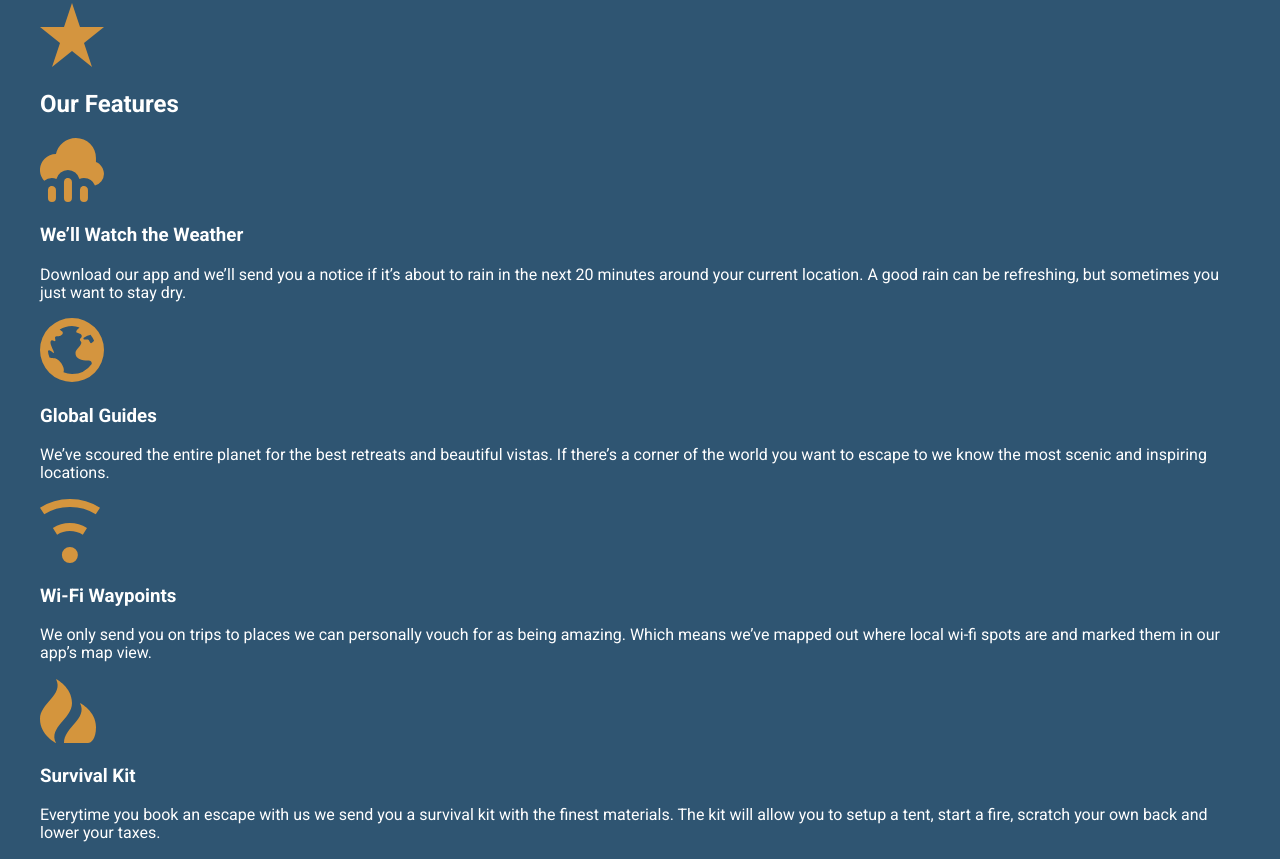
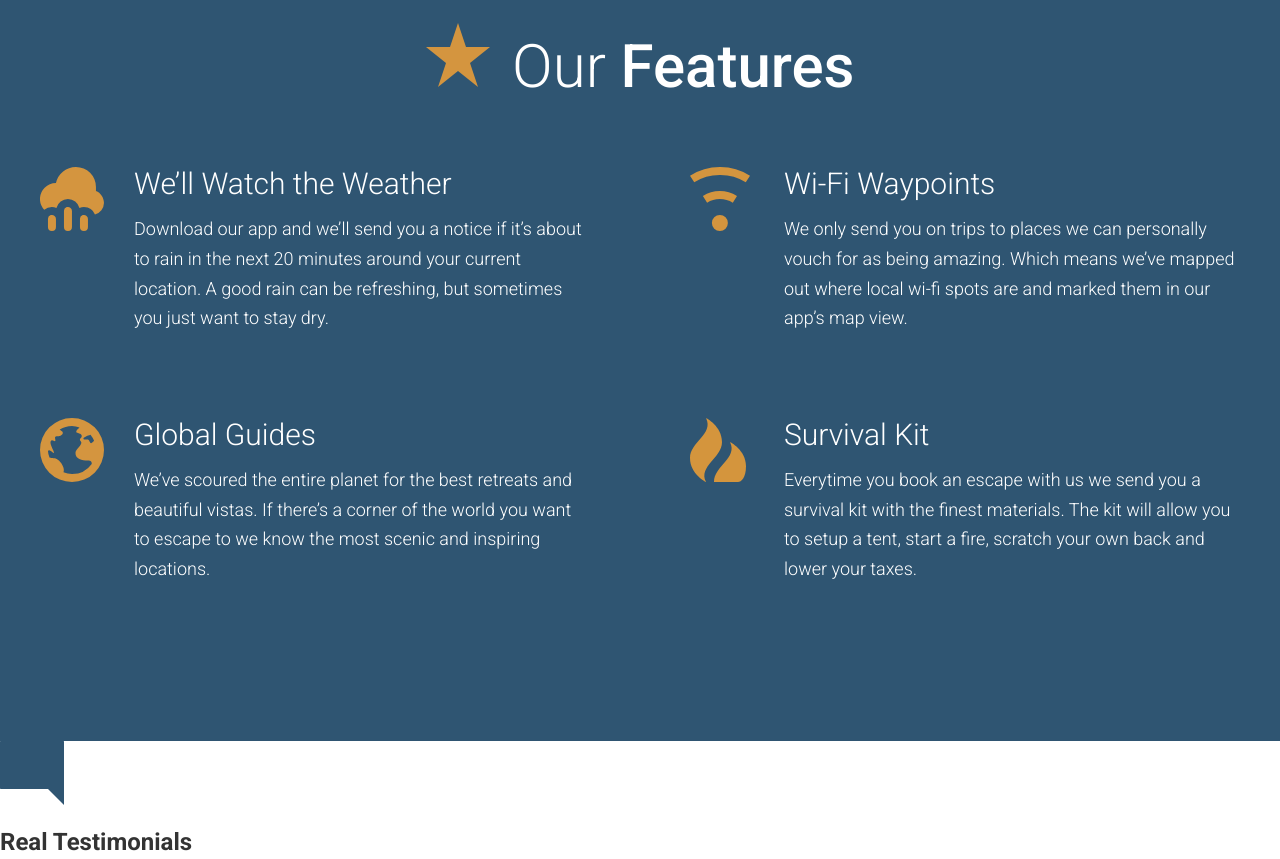
Before and after one commit to IngFr4nk/site_front, a website: page app/index.html in a window 1280 px wide. Shown: the part 2298-3157 px from the top of the page. Drawn offline with Linux system fonts and the light colour scheme.

Commit message:
complete our features section

```diff
--- /dev/null
+++ b/app/assets/styles/modules/_feature-item.css
@@ -0,0 +1,32 @@
+.feature-item {
+    position: relative;
+    padding-bottom: 2.5rem;
+
+    @mixin atSmall {
+        padding-left: 94px;
+    }
+
+    &__icon {
+        display: block;
+        margin: 0 auto;
+        @mixin atSmall {
+            position: absolute;
+            left: 0;
+        }
+
+    }
+
+    &__title {
+        font-size: 1.6rem;
+        font-weight: 300;
+        margin-top: .7rem;
+        margin-bottom: .8rem;
+        text-align: center;
+
+        @mixin atSmall {
+            text-align: left;
+            font-size: 1.875rem;
+            margin-top: 1rem;
+        }
+    }
+}
--- a/app/assets/styles/modules/_generic-content-container.css
+++ b/app/assets/styles/modules/_generic-content-container.css
@@ -1,7 +1,8 @@
 .generic-content-container {
     p {
+       font-weight: 300;
        line-height: 1.65;
-       margin: 1.8rem 0;
+       margin:0 0 1.8rem 0;
 
        @mixin atSmall {
             font-size: 1.125rem;
--- a/app/assets/styles/modules/_row.css
+++ b/app/assets/styles/modules/_row.css
@@ -16,6 +16,11 @@
             width: 37%;
         }
 
+        &__medium-6 {
+            float: left;
+            width: 50%;
+        }
+
         &__medium-8 {
             float: left;
             width: 66.66%;
@@ -30,8 +35,16 @@
         margin-right: -65px;
     }
 
+    &--gutters-large {
+        margin-right: -100px;
+    }
+
     &--gutters > div {
         padding-right: 65px;
+    }
+
+    &--gutters-large > div {
+        padding-right: 100px;
     }
 
     &__b-margin-until-medium {
--- /dev/null
+++ b/app/assets/styles/modules/_section-title.css
@@ -0,0 +1,27 @@
+.section-title {
+    font-size: 2.55rem;
+    font-weight: 300;
+    text-align: center;
+
+    @mixin atSmall {
+        font-size: 3.75rem;
+    }
+
+    &__icon {
+        display: block;
+        margin-left: auto;
+        margin-right: auto;
+        margin-bottom: .6rem;
+
+        @mixin atSmall {
+            margin-left: 0;
+            margin-right: .5rem;
+            margin-bottom: 0;
+            display: inline-block;
+        }
+    }
+
+    strong {
+        font-weight: 500;
+    }
+}
--- a/app/assets/styles/styles.css
+++ b/app/assets/styles/styles.css
@@ -9,3 +9,5 @@
 @import "modules/_headlines";
 @import "modules/_row";
 @import "modules/_generic-content-container";
+@import "modules/_section-title";
+@import "modules/_feature-item";
--- a/app/index.html
+++ b/app/index.html
@@ -67,24 +67,33 @@
 
   <div id="features" class="page-section page-section--blue">
     <div class="wrapper">
-      <img src="assets/images/icons/star.svg">
-      <h2>Our Features</h2>
-
-      <img src="assets/images/icons/rain.svg">
-      <h3>We&rsquo;ll Watch the Weather</h3>
-      <p>Download our app and we&rsquo;ll send you a notice if it&rsquo;s about to rain in the next 20 minutes around your current location. A good rain can be refreshing, but sometimes you just want to stay dry.</p>
-
-      <img src="assets/images/icons/globe.svg">
-      <h3>Global Guides</h3>
-      <p>We&rsquo;ve scoured the entire planet for the best retreats and beautiful vistas. If there&rsquo;s a corner of the world you want to escape to we know the most scenic and inspiring locations.</p>
-
-      <img src="assets/images/icons/wifi.svg">
-      <h3>Wi-Fi Waypoints</h3>
-      <p>We only send you on trips to places we can personally vouch for as being amazing. Which means we&rsquo;ve mapped out where local wi-fi spots are and marked them in our app&rsquo;s map view.</p>
-
-      <img src="assets/images/icons/fire.svg">
-      <h3>Survival Kit</h3>
-      <p>Everytime you book an escape with us we send you a survival kit with the finest materials. The kit will allow you to setup a tent, start a fire, scratch your own back and lower your taxes.</p>
+      <h2 class="section-title"><img class="section-title__icon" src="assets/images/icons/star.svg"> Our <strong>Features</strong></h2>
+      <div class="row row--gutters-large generic-content-container">
+        <div class="row__medium-6">
+          <div class="feature-item">
+            <img class="feature-item__icon" src="assets/images/icons/rain.svg">
+            <h3 class="feature-item__title">We&rsquo;ll Watch the Weather</h3>
+            <p>Download our app and we&rsquo;ll send you a notice if it&rsquo;s about to rain in the next 20 minutes around your current location. A good rain can be refreshing, but sometimes you just want to stay dry.</p>
+          </div>
+          <div class="feature-item">
+            <img class="feature-item__icon" src="assets/images/icons/globe.svg">
+            <h3 class="feature-item__title">Global Guides</h3>
+            <p>We&rsquo;ve scoured the entire planet for the best retreats and beautiful vistas. If there&rsquo;s a corner of the world you want to escape to we know the most scenic and inspiring locations.</p>
+          </div>
+        </div>
+        <div class="row__medium-6">
+          <div class="feature-item">
+            <img class="feature-item__icon" src="assets/images/icons/wifi.svg">
+            <h3 class="feature-item__title">Wi-Fi Waypoints</h3>
+            <p>We only send you on trips to places we can personally vouch for as being amazing. Which means we&rsquo;ve mapped out where local wi-fi spots are and marked them in our app&rsquo;s map view.</p>
+          </div>
+          <div class="feature-item">
+            <img class="feature-item__icon" src="assets/images/icons/fire.svg">
+            <h3 class="feature-item__title">Survival Kit</h3>
+            <p>Everytime you book an escape with us we send you a survival kit with the finest materials. The kit will allow you to setup a tent, start a fire, scratch your own back and lower your taxes.</p>
+          </div>
+        </div>
+      </div>
     </div>
   </div>
 
--- a/app/temp/styles/styles.css
+++ b/app/temp/styles/styles.css
@@ -691,6 +691,11 @@ a {
     width: 37%;
   }
 
+  .row__medium-6 {
+    float: left;
+    width: 50%;
+  }
+
   .row__medium-8 {
     float: left;
     width: 66.66%;
@@ -705,8 +710,16 @@ a {
   margin-right: -65px;
 }
 
+.row--gutters-large {
+  margin-right: -100px;
+}
+
 .row--gutters > div {
   padding-right: 65px;
+}
+
+.row--gutters-large > div {
+  padding-right: 100px;
 }
 
 .row__b-margin-until-medium {
@@ -714,8 +727,9 @@ a {
 }
 
 .generic-content-container p {
+  font-weight: 300;
   line-height: 1.65;
-  margin: 1.8rem 0;
+  margin:0 0 1.8rem 0;
 }
 
 @media(min-width: 530px) {
@@ -728,3 +742,79 @@ a {
 .generic-content-container p a {
   font-weight: 700;
 }
+
+.section-title {
+    font-size: 2.55rem;
+    font-weight: 300;
+    text-align: center;
+}
+
+@media(min-width: 530px) {
+
+  .section-title {
+    font-size: 3.75rem;
+  }
+}
+
+.section-title__icon {
+  display: block;
+  margin-left: auto;
+  margin-right: auto;
+  margin-bottom: .6rem;
+}
+
+@media(min-width: 530px) {
+
+  .section-title__icon {
+    margin-left: 0;
+    margin-right: .5rem;
+    margin-bottom: 0;
+    display: inline-block;
+  }
+}
+
+.section-title strong {
+  font-weight: 500;
+}
+
+.feature-item {
+    position: relative;
+    padding-bottom: 2.5rem;
+}
+
+@media(min-width: 530px) {
+
+  .feature-item {
+    padding-left: 94px;
+  }
+}
+
+.feature-item__icon {
+  display: block;
+  margin: 0 auto;
+}
+
+@media(min-width: 530px) {
+
+  .feature-item__icon {
+    position: absolute;
+    left: 0;
+  }
+}
+
+.feature-item__title {
+  font-size: 1.6rem;
+  font-weight: 300;
+  margin-top: .7rem;
+  margin-bottom: .8rem;
+  text-align: center;
+}
+
+@media(min-width: 530px) {
+
+  .feature-item__title {
+    text-align: left;
+    font-size: 1.875rem;
+    margin-top: 1rem;
+  }
+}
```
